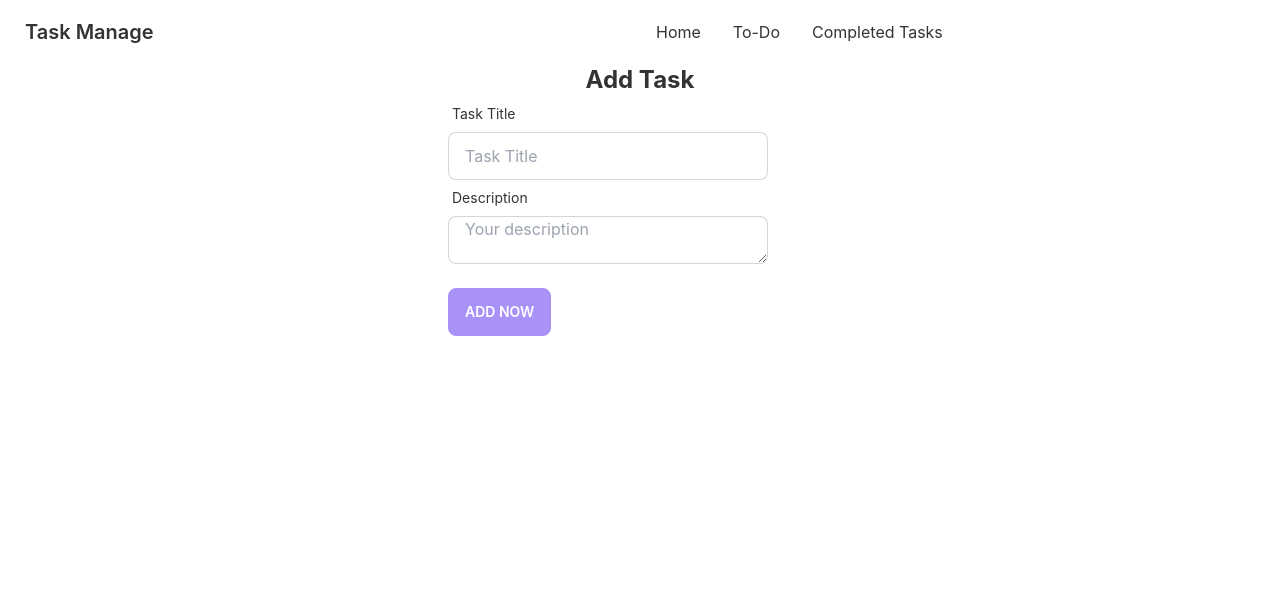
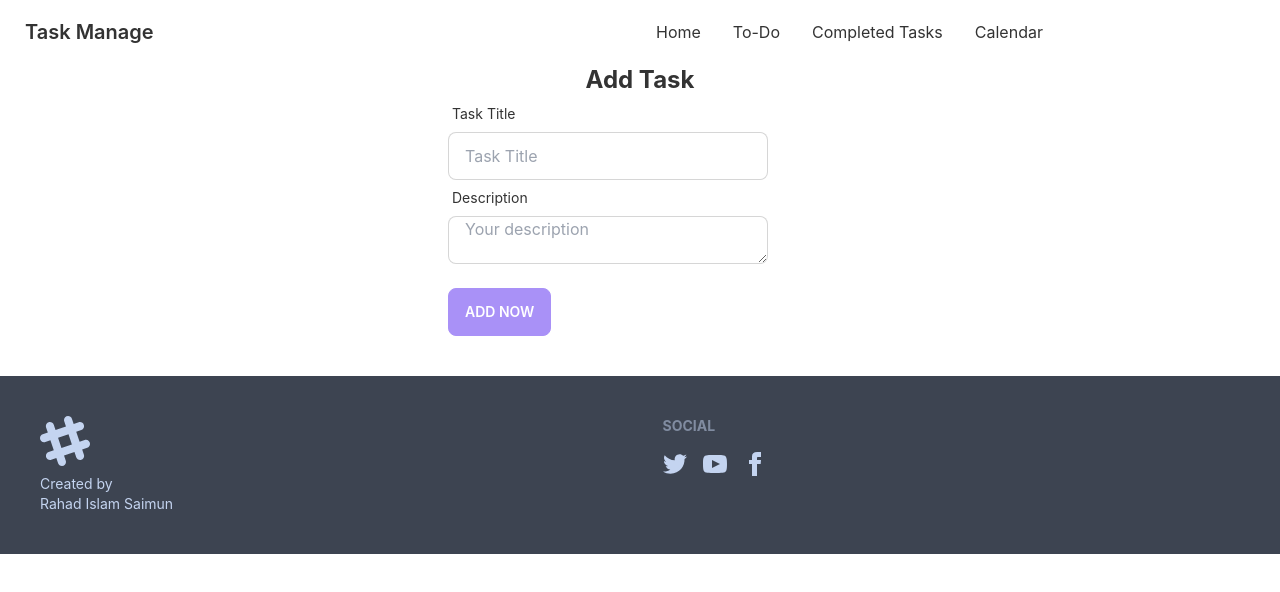
Before and after one commit to rahadislam/Fashion_commarce, a React (Create React App) app in the folder taskmange/: page / in a window 1280 px wide. Shown: the top 592 px of the page. Built offline with nearby package versions, Linux system fonts and the light colour scheme.

Commit message:
calendar implement

```diff
--- a/taskmange/package.json
+++ b/taskmange/package.json
@@ -7,7 +7,9 @@
     "@testing-library/react": "^13.3.0",
     "@testing-library/user-event": "^13.5.0",
     "daisyui": "^2.17.0",
+    "date-fns": "^2.28.0",
     "react": "^18.2.0",
+    "react-day-picker": "^8.0.7",
     "react-dom": "^18.2.0",
     "react-hook-form": "^7.33.0",
     "react-router-dom": "^6.3.0",
--- a/taskmange/src/App.js
+++ b/taskmange/src/App.js
@@ -7,6 +7,8 @@
 import { ToastContainer } from 'react-toastify';
 import 'react-toastify/dist/ReactToastify.css';
 import CompleteTask from './components/Todo/CompleteTask';
+import Footer from './components/Footer/Footer';
+import Calendar from './components/Calendar/Calendar';
 
 function App() {
   return (
@@ -16,9 +18,11 @@
           <Route path='/' element={<Home></Home>}></Route>
           <Route path='/home' element={<Home></Home>}></Route>
           <Route path='/todo' element={<Todo></Todo>}></Route>
+          <Route path='/calendar' element={<Calendar></Calendar>}></Route>
           <Route path='/complete' element={<CompleteTask></CompleteTask>}></Route>
           <Route path='/update/:id' element={<Update></Update>}></Route>
         </Routes>
+        <Footer></Footer>
         <ToastContainer></ToastContainer>
     </div>
   );
--- /dev/null
+++ b/taskmange/src/components/Calendar/Calendar.js
@@ -0,0 +1,13 @@
+import React from 'react';
+import { DayPicker } from 'react-day-picker';
+import 'react-day-picker/dist/style.css';
+
+const Calendar = () => {
+    return (
+        <div>
+             <DayPicker />
+        </div>
+    );
+};
+
+export default Calendar;
--- /dev/null
+++ b/taskmange/src/components/Footer/Footer.js
@@ -0,0 +1,22 @@
+import React from 'react';
+
+const Footer = () => {
+    return (
+        <footer class="footer p-10 bg-neutral text-neutral-content mt-10">
+  <div>
+    <svg width="50" height="50" viewBox="0 0 24 24" xmlns="http://www.w3.org/2000/svg" fill-rule="evenodd" clip-rule="evenodd" class="fill-current"><path d="M22.672 15.226l-2.432.811.841 2.515c.33 1.019-.209 2.127-1.23 2.456-1.15.325-2.148-.321-2.463-1.226l-.84-2.518-5.013 1.677.84 2.517c.391 1.203-.434 2.542-1.831 2.542-.88 0-1.601-.564-1.86-1.314l-.842-2.516-2.431.809c-1.135.328-2.145-.317-2.463-1.229-.329-1.018.211-2.127 1.231-2.456l2.432-.809-1.621-4.823-2.432.808c-1.355.384-2.558-.59-2.558-1.839 0-.817.509-1.582 1.327-1.846l2.433-.809-.842-2.515c-.33-1.02.211-2.129 1.232-2.458 1.02-.329 2.13.209 2.461 1.229l.842 2.515 5.011-1.677-.839-2.517c-.403-1.238.484-2.553 1.843-2.553.819 0 1.585.509 1.85 1.326l.841 2.517 2.431-.81c1.02-.33 2.131.211 2.461 1.229.332 1.018-.21 2.126-1.23 2.456l-2.433.809 1.622 4.823 2.433-.809c1.242-.401 2.557.484 2.557 1.838 0 .819-.51 1.583-1.328 1.847m-8.992-6.428l-5.01 1.675 1.619 4.828 5.011-1.674-1.62-4.829z"></path></svg>
+    <p>Created by<br/>Rahad Islam Saimun</p>
+  </div>
+  <div>
+    <span class="footer-title">Social</span>
+    <div class="grid grid-flow-col gap-4">
+      <a><svg xmlns="http://www.w3.org/2000/svg" width="24" height="24" viewBox="0 0 24 24" class="fill-current"><path d="M24 4.557c-.883.392-1.832.656-2.828.775 1.017-.609 1.798-1.574 2.165-2.724-.951.564-2.005.974-3.127 1.195-.897-.957-2.178-1.555-3.594-1.555-3.179 0-5.515 2.966-4.797 6.045-4.091-.205-7.719-2.165-10.148-5.144-1.29 2.213-.669 5.108 1.523 6.574-.806-.026-1.566-.247-2.229-.616-.054 2.281 1.581 4.415 3.949 4.89-.693.188-1.452.232-2.224.084.626 1.956 2.444 3.379 4.6 3.419-2.07 1.623-4.678 2.348-7.29 2.04 2.179 1.397 4.768 2.212 7.548 2.212 9.142 0 14.307-7.721 13.995-14.646.962-.695 1.797-1.562 2.457-2.549z"></path></svg></a>
+      <a><svg xmlns="http://www.w3.org/2000/svg" width="24" height="24" viewBox="0 0 24 24" class="fill-current"><path d="M19.615 3.184c-3.604-.246-11.631-.245-15.23 0-3.897.266-4.356 2.62-4.385 8.816.029 6.185.484 8.549 4.385 8.816 3.6.245 11.626.246 15.23 0 3.897-.266 4.356-2.62 4.385-8.816-.029-6.185-.484-8.549-4.385-8.816zm-10.615 12.816v-8l8 3.993-8 4.007z"></path></svg></a>
+      <a><svg xmlns="http://www.w3.org/2000/svg" width="24" height="24" viewBox="0 0 24 24" class="fill-current"><path d="M9 8h-3v4h3v12h5v-12h3.642l.358-4h-4v-1.667c0-.955.192-1.333 1.115-1.333h2.885v-5h-3.808c-3.596 0-5.192 1.583-5.192 4.615v3.385z"></path></svg></a>
+    </div>
+  </div>
+</footer>
+    );
+};
+
+export default Footer;
--- a/taskmange/src/components/Header/Header.js
+++ b/taskmange/src/components/Header/Header.js
@@ -13,6 +13,7 @@
         <li><Link to="/home">Home</Link></li>
         <li><Link to="/todo">To-Do</Link></li>
         <li><Link to="/complete">Completed Tasks</Link></li>
+        <li><Link to="/calendar">Calendar</Link></li>
       </ul>
     </div>
     <Link to="/home" class="btn btn-ghost normal-case text-xl">Task Manage</Link>
@@ -22,6 +23,7 @@
          <li><Link to="/home">Home</Link></li>
         <li><Link to="/todo">To-Do</Link></li>
         <li><Link to="/complete">Completed Tasks</Link></li>
+        <li><Link to="/calendar">Calendar</Link></li>
     </ul>
   </div>
 
--- a/taskmange/src/components/Home/Home.js
+++ b/taskmange/src/components/Home/Home.js
@@ -6,7 +6,7 @@
     const { register, handleSubmit ,reset} = useForm();
     const onSubmit = data => {
         console.log(data);
-        fetch('http://localhost:5000/task', {
+        fetch('https://true-goose-88624.herokuapp.com/task', {
                     method: 'POST',
                     headers: {
                         'content-type': 'application/json'
--- a/taskmange/src/components/Hooks/useTask.js
+++ b/taskmange/src/components/Hooks/useTask.js
@@ -3,7 +3,7 @@
 const useTask = (_id) => {
     const [taskCom,setTaskcom]=useState();
     useEffect(()=>{
-        fetch(`http://localhost:5000/task/${_id}`)
+        fetch(`https://true-goose-88624.herokuapp.com/task/${_id}`)
         .then(res=>res.json())
         .then(data=>setTaskcom(data))
     },[_id])
--- a/taskmange/src/components/Todo/CompleteTask.js
+++ b/taskmange/src/components/Todo/CompleteTask.js
@@ -3,7 +3,7 @@
 const CompleteTask = () => {
     const [cTask,setCtask]=useState([]);
     useEffect(() => {
-        fetch('http://localhost:5000/complete')
+        fetch('https://true-goose-88624.herokuapp.com/complete')
             .then(res => res.json())
             .then(data => setCtask(data))
     }, []);
@@ -11,7 +11,7 @@
 
     return (
         <div class="mx-5 my-3">
-            <h2 className='text-3xl mx-5 my-3'>Task Detals</h2>
+            <h2 className='text-3xl mx-5 my-3'>Task Complete</h2>
 
             {
                 cTask.map(t =>
--- a/taskmange/src/components/Todo/Todo.js
+++ b/taskmange/src/components/Todo/Todo.js
@@ -10,14 +10,14 @@
     const [taskCom,setTaskcom]=useState();
 
     useEffect(() => {
-        fetch('http://localhost:5000/task')
+        fetch('https://true-goose-88624.herokuapp.com/task')
             .then(res => res.json())
             .then(data => setTask(data))
     }, []);
 
 
     const handelvalue=(_id,t)=>{
-            fetch("http://localhost:5000/complete", {
+            fetch("https://true-goose-88624.herokuapp.com/complete", {
                     method: 'POST',
                     headers: {
                         'content-type': 'application/json'
@@ -27,7 +27,7 @@
         .then(res=>res.json())
         .then(complete=>{
 
-        const url=(`http://localhost:5000/task/${_id}`);
+        const url=(`https://true-goose-88624.herokuapp.com/task/${_id}`);
         fetch(url,{
             method:'DELETE'
         })
@@ -37,6 +37,8 @@
             if(data){
                 const uiUpdate=task.filter(fd=>fd._id !== _id);
                 setTask(uiUpdate);
+
+                toast.success('Successfully save Task Task  ');
             }
 
 
@@ -48,7 +50,7 @@
 
 
     const handelDelete=(_id)=>{
-        const url=(`http://localhost:5000/task/${_id}`);
+        const url=(`https://true-goose-88624.herokuapp.com/task/${_id}`);
         fetch(url,{
             method:'DELETE'
         })
--- a/taskmange/src/components/Todo/Update.js
+++ b/taskmange/src/components/Todo/Update.js
@@ -9,7 +9,7 @@
     const navigate=useNavigate()
 
     const onSubmit = data => {
-        fetch(`http://localhost:5000/task/${id}`, {
+        fetch(`https://true-goose-88624.herokuapp.com/task/${id}`, {
             method: 'PUT',
             headers: {
                 'content-type': 'application/json'
```
Also changed, not shown: 2 other files (tests, documents, lock files or other folders).
